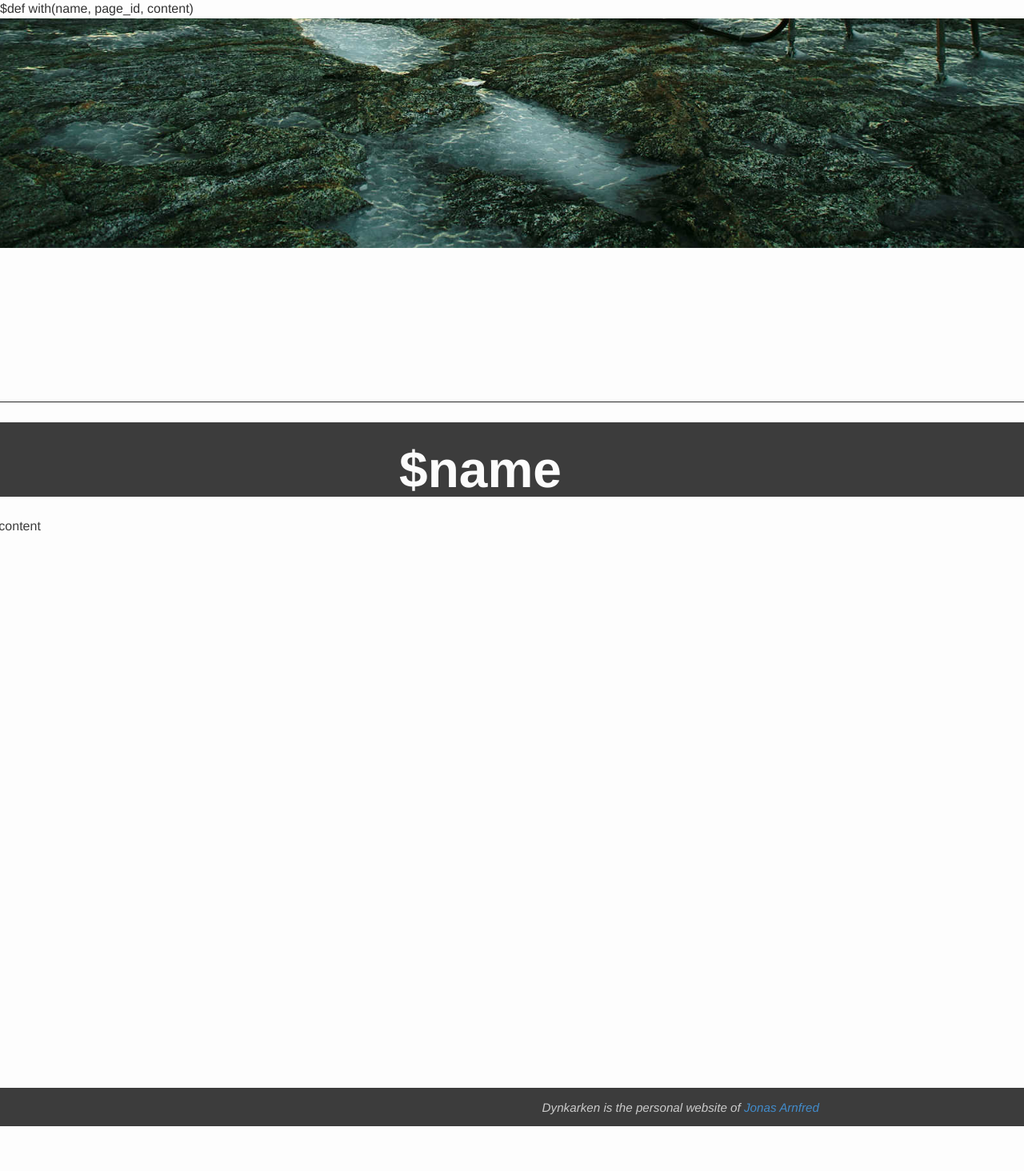
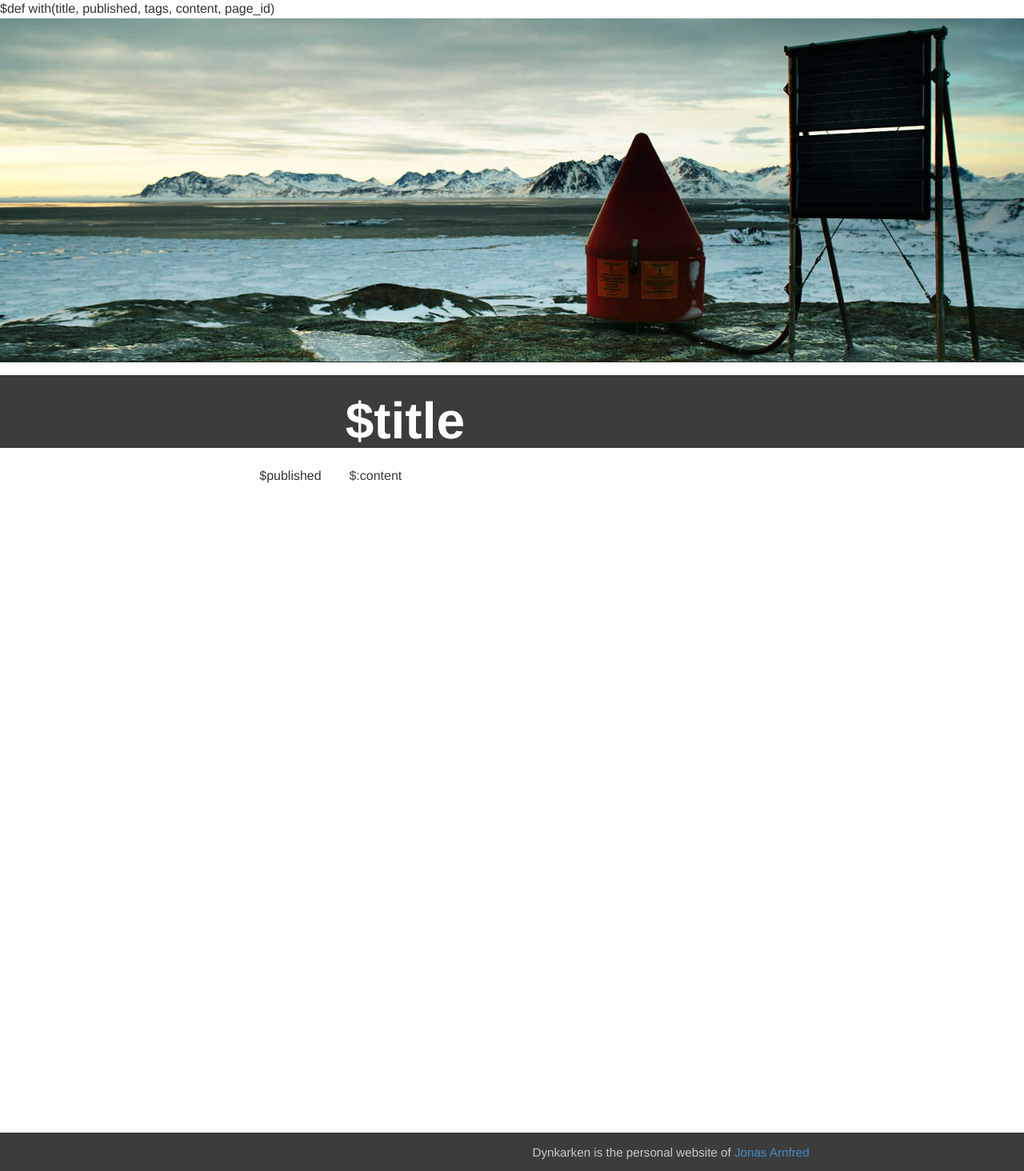
Before and after one commit to arnfred/Dynkarken, a Python web app: template templates/page.html in a window 1280 px wide. Shown: the whole page at 80% size. Before the commit the page ends 1408 px from the top, so only its background shows below. Run offline with Jinja, Linux system fonts and the light colour scheme; the template is opened without the code that fills it, so the values that code supplies are empty; some libraries are stand-ins or nearby versions.

Commit message:
Page now more or less works

```diff
--- a/static/page.css
+++ b/static/page.css
@@ -12,8 +12,8 @@
 }
 
 #banner {
-    height:60%;
-    background: url(/static/images/IMG_5631-medium.jpg) no-repeat center 150% fixed;
+    height:430px;
+    background: url(/static/images/IMG_5631-medium.jpg) no-repeat center -185px fixed;
     -webkit-background-size: cover;
     -moz-background-size: cover;
     -o-background-size: cover;
@@ -24,6 +24,7 @@
 div#content {
     height:100%;
     color:rgb(60, 60, 60);
+    margin-left:0.3em;
 }
 
 div#content p, pre, ul, ol {
@@ -31,34 +32,39 @@
     -moz-hyphens: auto;
     -ms-hyphens: auto;
     hyphens:auto;
-    margin-left:40%;
-    width:40%;
 }
 
 div#content li p {
-    margin:0
+    margin:0;
+}
+
+div#info {
+    text-align:right;
 }
 
 blockquote {
-    padding:10px 0 10px 40px;
+    padding:10px 10px 10px 40px;
     background-color:#f0f0f0;
     color:rgb(60, 60, 60);
     font-size:1em;
 }
 
-div#content h1 {
-    margin-top:0.4em;
-    margin-bottom:0.4em;
-    padding-top:0.4em;
+div#title h1 {
     font-weight:bolder;
-    padding-left:39.7%;
     width:100%;
     font-size:4em;
     line-height:1.05em;
-    padding-down:1em;
-    color:rgb(252, 252, 252);
+    margin: 0;
+}
+
+div#title {
+    color:#fdfdfd;
     background:rgb(60, 60, 60);
+    margin-top:1em;
+    margin-bottom:1.5em;
+    padding-top:1.5em;
 }
+
 
 span.kw {
     color: rgb(150, 70, 30);
@@ -79,7 +85,7 @@
 }
 
 div#footer {
-    margin-top:2em;
+    margin:2em 0 0 0;
     height:3em;
     width: 100%;
     color:rgb(202, 202, 202);
@@ -87,10 +93,9 @@
 }
 
 div#footer p {
+    width:100%;
     padding-top:0.9em;
-    width: 40%;
-    margin-left: 40%;
+
     text-align:right;
     font-size: 0.95em;
-    font-style:italic;
 }
--- a/templates/page.html
+++ b/templates/page.html
@@ -1,11 +1,11 @@
-$def with(name, page_id, content)
+$def with(title, published, tags, content, page_id)
 <!DOCTYPE html>
 <html lang="en">
   <head>
     <meta charset="utf-8">
     <meta http-equiv="X-UA-Compatible" content="IE=edge">
     <meta name="viewport" content="width=device-width, initial-scale=1">
-    <title>Dynkarken: $name</title>
+    <title>Dynkarken: $title</title>
 
     <!-- Bootstrap -->
     <link href="/static/lib/bootstrap/bootstrap.min.css" rel="stylesheet">
@@ -22,20 +22,27 @@
     <div class="row" id="banner">
         &nbsp;
     </div>
-    <div class="row" id="page">
-        <div id="content">
-
-            <h1>$name</h1>
-            <div id="text" lang="en">
-                $:content
-            </div>
+    <div class="row" id="title">
+        <div class="col-md-offset-4 col-md-6">
+            <h1>$title</h1>
         </div>
     </div>
-    <div id="footer">
-        <p>Dynkarken is the personal website of <a href="/about/">Jonas Arnfred</a></p>
+    <div class="row">
+        <div class="col-md-offset-1 col-md-3" id="info">
+            <p>$published</p>
+            <!--<p>$tags</p>-->
+        </div>
+        <div class="col-md-6" id="content">
+            $:content
+        </div>
+    </div>
+    <div class="row" id="footer">
+        <div class="col-md-offset-4 col-md-6">
+            <p>Dynkarken is the personal website of <a href="/about/">Jonas Arnfred</a></p>
+        </div>
     </div>
 
-    <script src="/static/lib/curl.js" type="text/javascript"></script>
+    <!--<script src="/static/lib/curl.js" type="text/javascript"></script>-->
     <script>
 	curl({
 	    paths: {
```
Also changed, not shown: server.py (+27 -2 lines).
